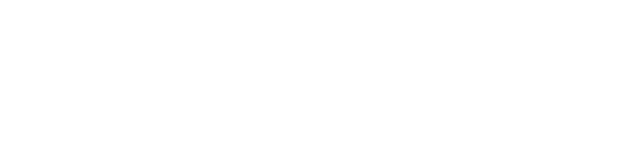
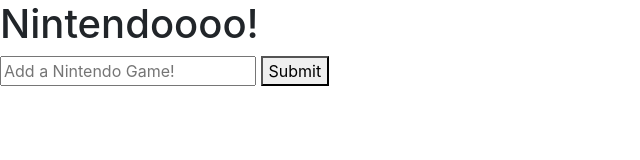
Before and after one commit to bhuber23/giftastic, a plain HTML site: page index.html in a window 1280 px wide. Shown: the whole page, without its empty margins (0-640 px from the left). Drawn offline with nearby package versions, Linux system fonts and the light colour scheme.

Commit message:
Added basic HTML and psuedo code

```diff
--- a/index.html
+++ b/index.html
@@ -12,7 +12,15 @@
 </head>
 
 <body>
+    <h1>Nintendoooo!</h1>
+    <div class="wrapper">
+        <div id="buttons"></div>
 
+        <form>
+            <input id="new-gif" type="text" placeholder="Add a Nintendo Game!">
+            <button id="add-a-gif" type="submit">Submit</button>
+        </form>
+    </div>
 
 <script type="text/javascript" src="assets/javascript/app.js"></script>
 </body>
```
